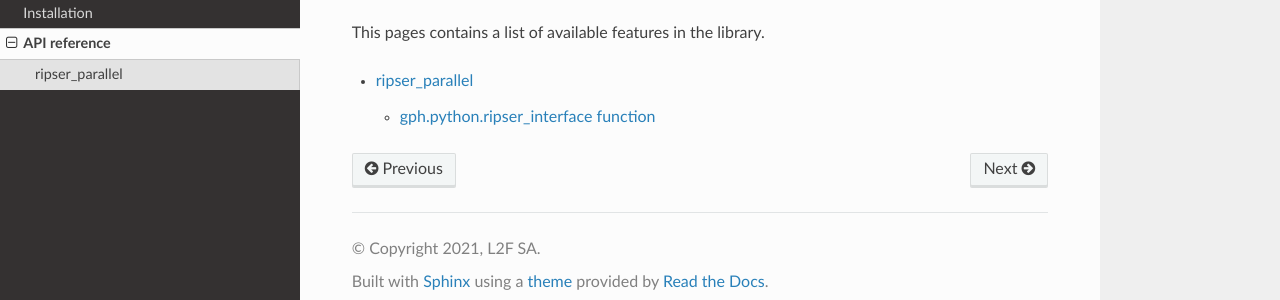
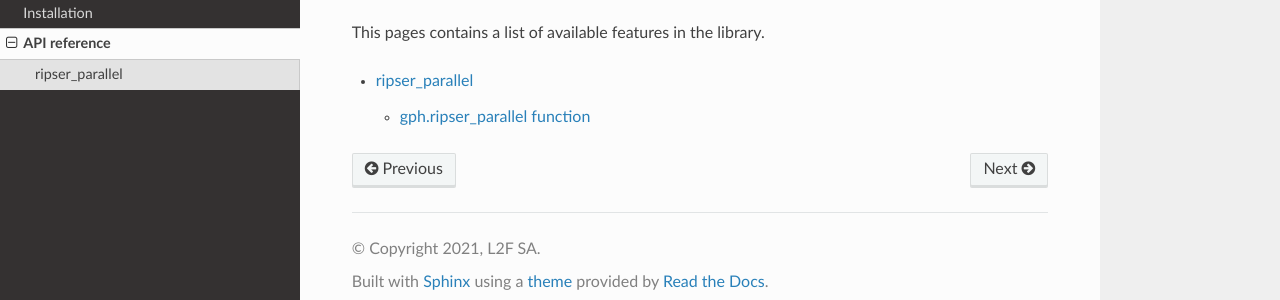
Before and after one commit to giotto-ai/giotto-ph, a Sphinx documentation site: the page built from docs/source/modules/index.rst, in a window 1280 px wide. Shown: the part 139-439 px from the top of the page. Built offline with Sphinx 7.4.7 and the Read the Docs theme 2.0.0, drawn with Linux system fonts in a browser that asks for light colours.

Commit message:
[DOC] Update documentation to the correct import
Signed-off-by: julian <julian.burellaperez@heig-vd.ch>

```diff
--- a/docs/source/modules/ripser_parallel.rst
+++ b/docs/source/modules/ripser_parallel.rst
@@ -1,10 +1,10 @@
 ripser_parallel
 ===============
 
-gph.python.ripser\_interface function
--------------------------------------
+gph.ripser\_parallel function
+-----------------------------
 
-.. automodule:: gph.python.ripser_interface
+.. automodule:: gph.ripser_parallel
    :members:
    :undoc-members:
    :show-inheritance:
```
